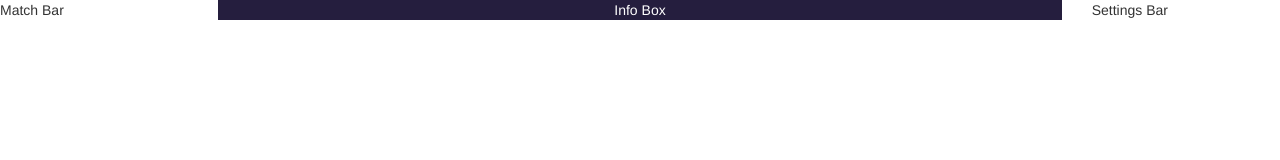
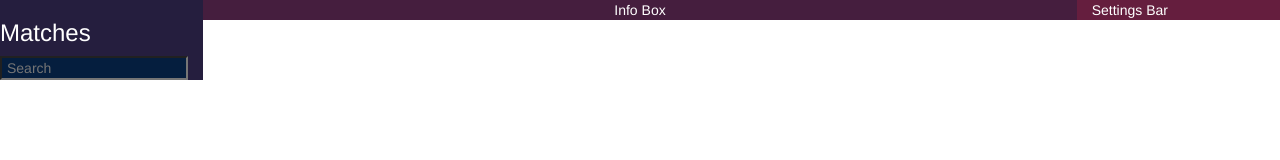
Before and after one commit to zfreedman/aigram, a React app: page / in a window 1280 px wide. Built offline with nearby package versions, Linux system fonts and the light colour scheme.

Commit message:
style: Added component-based classes to grid columns instead of component divs

```diff
--- a/src/components/app.js
+++ b/src/components/app.js
@@ -12,13 +12,13 @@ export default class App extends Component {
       <div>
           <Grid>
             <Row className="show-grid">
-              <Col md={2}>
+              <Col md={2} className="match_bar">
                 <MatchBar />
               </Col>
-              <Col md={8}>
+              <Col md={8} className="info_box">
                 <InfoBox />
               </Col>
-              <Col md={2}>
+              <Col md={2} className="settings_bar">
                 <SettingsBar />
               </Col>
             </Row>
--- a/src/components/info_box.js
+++ b/src/components/info_box.js
@@ -7,7 +7,7 @@ import React, { Component } from "react";
 class  InfoBox extends Component {
   render() {
     return (
-      <div className="info_box">
+      <div>
         Info Box
       </div>
     );
--- a/src/components/match_bar.js
+++ b/src/components/match_bar.js
@@ -1,13 +1,15 @@
 import React, { Component } from "react";
 
+import MatchSearch from "./match_search";
 //class used to display all matches
 //  - filter search Bar
 //  - match list
 class MatchBar extends Component {
   render() {
     return (
-      <div>
-        Match Bar
+      <div className="match_bar">
+        <h3>Matches</h3>
+        <MatchSearch />
       </div>
     );
   }
--- /dev/null
+++ b/src/components/match_search.js
@@ -0,0 +1,17 @@
+import React, { Component } from "react";
+
+//class used to filter current matches
+//  - based on name
+class MatchSearch extends Component {
+  render() {
+    return (
+      <div className="match_search">
+        <input
+          placeholder={"Search"}
+          />
+      </div>
+    );
+  }
+}
+
+export default MatchSearch;
--- a/style/style.css
+++ b/style/style.css
@@ -18,10 +18,25 @@ https://digitalsynopsis.com/design/beautiful-color-palettes-combinations-schemes
   padding: 0 !important;
   margin: 0 !important;
   width: 100% !important;
+  color: var(--color-text);
 }
 
 .info_box {
-  background-color: var(--color-1);
+  background-color: var(--color-2);
   color: var(--color-text);
   text-align: center;
 }
+
+.match_bar {
+  background-color: var(--color-1);
+}
+
+.match_search > input {
+  width: 100%;
+  padding: 0px 5px;
+  background-color: var(--color-0);
+}
+
+.settings_bar {
+  background-color: var(--color-3);
+}
```
